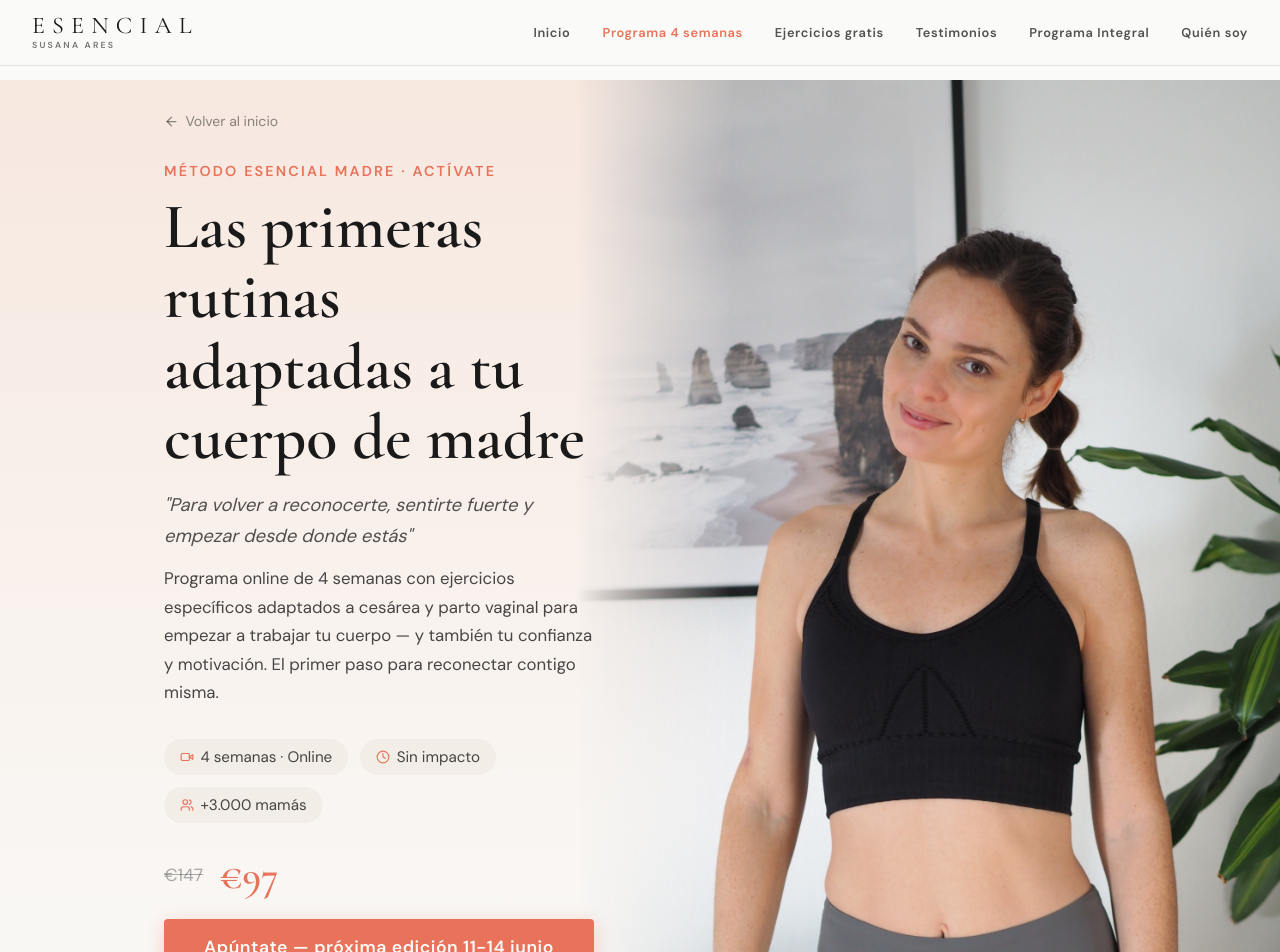
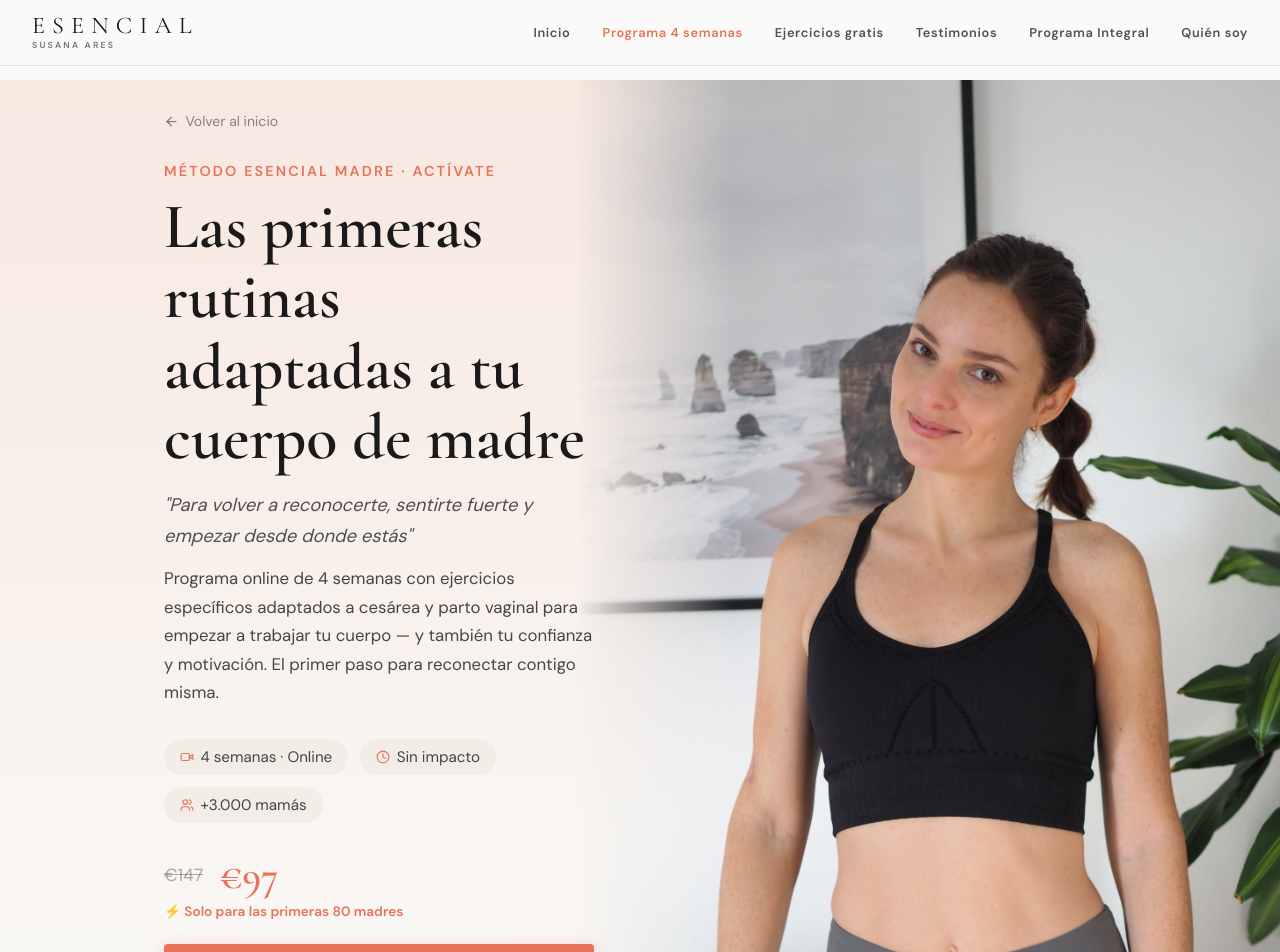
Before and after one commit to susanaaresla-lab/esencial-susana, a React (Create React App) app: page /programa-4-semanas in a window 1280 px wide. Shown: the top 952 px of the page. Built offline with nearby package versions, Linux system fonts and the light colour scheme.

Commit message:
precio limitado 80 madres

```diff
--- a/src/pages/ProgramaPage.js
+++ b/src/pages/ProgramaPage.js
@@ -87,10 +87,11 @@ export default function ProgramaPage() {
               <span className="pill" style={{ fontSize: '0.95rem', padding: '0.5rem 1rem' }}><Clock />Sin impacto</span>
               <span className="pill" style={{ fontSize: '0.95rem', padding: '0.5rem 1rem' }}><Users />+3.000 mamás</span>
             </div>
-            <div style={{ display: 'flex', alignItems: 'center', gap: '1rem', marginBottom: '1.5rem' }}>
+            <div style={{ display: 'flex', alignItems: 'center', gap: '1rem', marginBottom: '0.5rem' }}>
               <span style={{ fontSize: '1.1rem', color: 'rgba(26,26,26,0.35)', textDecoration: 'line-through' }}>€147</span>
               <span style={{ fontFamily: 'var(--serif)', fontSize: '2.5rem', color: 'var(--coral)', fontWeight: 600, lineHeight: 1 }}>€97</span>
             </div>
+            <p style={{ fontSize: '0.85rem', color: 'var(--coral)', fontWeight: 600, marginBottom: '1.5rem' }}>⚡ Solo para las primeras 80 madres</p>
             <button className="btn-coral" style={{ fontSize: '1.1rem', padding: '1.1rem 2.5rem' }} onClick={goListaEspera}>
               Apúntate — próxima edición 11-14 junio
             </button>
@@ -405,6 +406,7 @@ export default function ProgramaPage() {
                 <span style={{ fontSize: '1.1rem', color: 'rgba(26,26,26,0.35)', textDecoration: 'line-through' }}>€147</span>
                 <div style={{ fontFamily: 'var(--serif)', fontSize: 'clamp(3rem, 8vw, 4rem)', color: 'var(--coral)', fontWeight: 600, lineHeight: 1, marginTop: '0.25rem' }}>€97</div>
                 <p style={{ fontSize: '0.9rem', color: 'rgba(26,26,26,0.45)', marginTop: '0.4rem' }}>Pago único · 4 meses de acceso · Sin suscripción</p>
+                <p style={{ fontSize: '0.9rem', color: 'var(--coral)', fontWeight: 600, marginTop: '0.4rem' }}>⚡ Precio especial solo para las primeras 80 madres</p>
               </div>
               <button className="btn-coral" style={{ fontSize: '1.1rem', padding: '1.2rem 3rem', width: '100%', maxWidth: 420 }} onClick={goListaEspera}>
                 Apúntame a la próxima edición — €97
@@ -452,6 +454,7 @@ export default function ProgramaPage() {
           <h2 style={{ fontSize: 'clamp(1.75rem, 4vw, 2.5rem)' }}>¿Lista para la próxima edición?</h2>
           <p style={{ fontSize: '1.15rem', marginBottom: '1rem', opacity: 0.9 }}>Disponible del 11 al 14 de junio. Apúntate ahora.</p>
           <div style={{ fontFamily: 'var(--sans)', fontWeight: 700, fontSize: '2rem', color: 'white', marginBottom: '0.25rem' }}>€97</div>
+          <p style={{ color: 'rgba(255,255,255,0.85)', fontSize: '0.85rem', fontWeight: 600, marginBottom: '0.5rem' }}>⚡ Solo para las primeras 80 madres</p>
           <p style={{ color: 'rgba(255,255,255,0.5)', fontSize: '0.875rem', marginBottom: '1.5rem', textDecoration: 'line-through' }}>Antes €147</p>
           <button className="btn-white" style={{ fontSize: '1.05rem', padding: '1.1rem 2.5rem' }} onClick={goListaEspera}>
             Apúntame a la próxima edición
```
